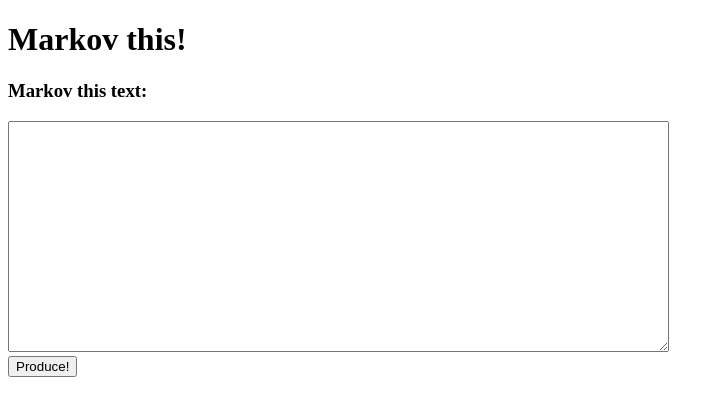
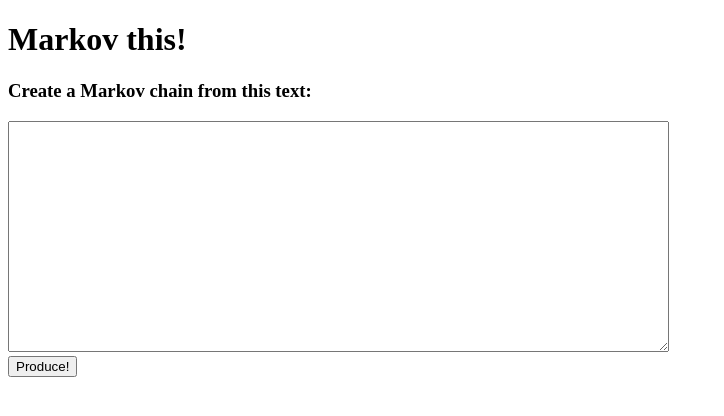
Before and after one commit to raltamirano/markov-this, a website built with webpack: page src/index.html in a window 1280 px wide. Shown: the whole page, without its empty margins (0-724 px from the left). Built offline with nearby package versions, Linux system fonts and the light colour scheme.

Commit message:
Update frontend

```diff
--- a/src/index.html
+++ b/src/index.html
@@ -25,7 +25,7 @@
     </head>
     <body>
         <h1>Markov this!</h1>
-        <h3>Markov this text:</h3>
+        <h3>Create a Markov chain from this text:</h3>
         <div>
             <textarea id="data" cols="80" rows="15"></textarea>
         </div>
```
